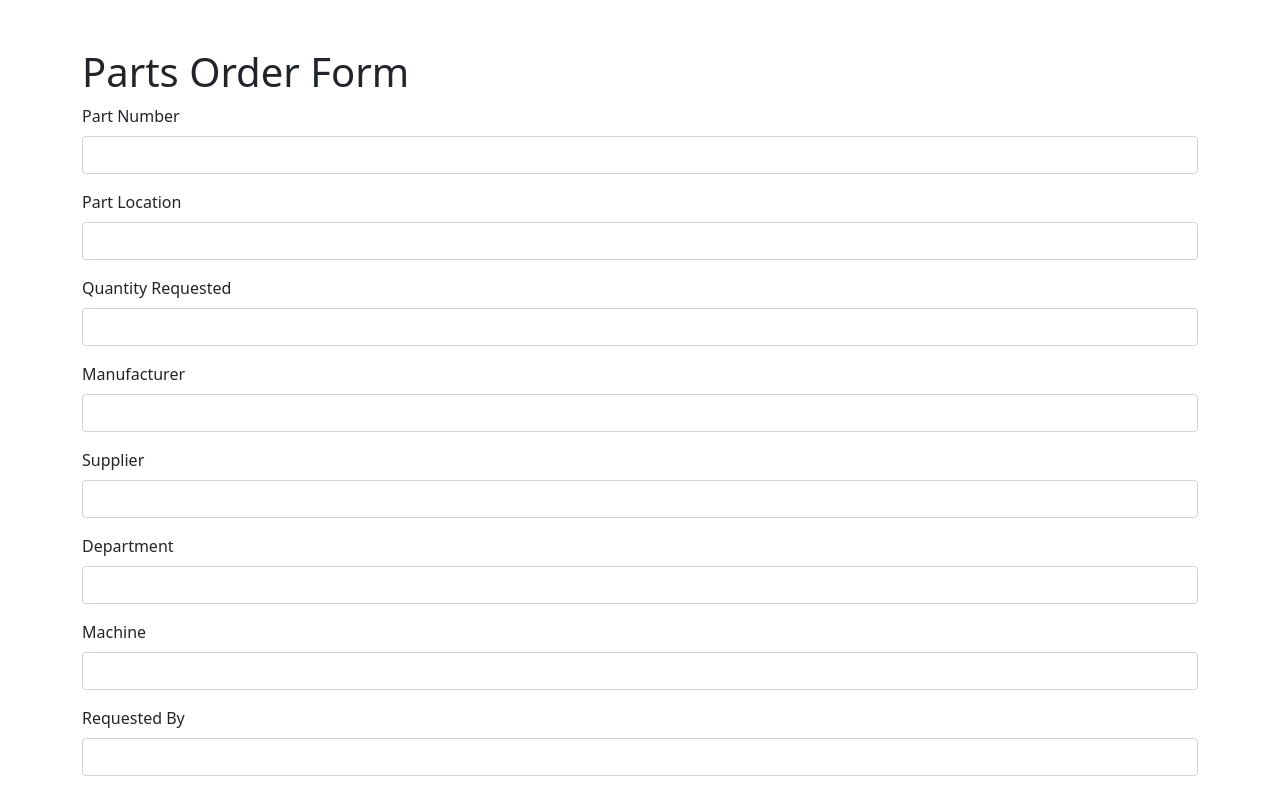
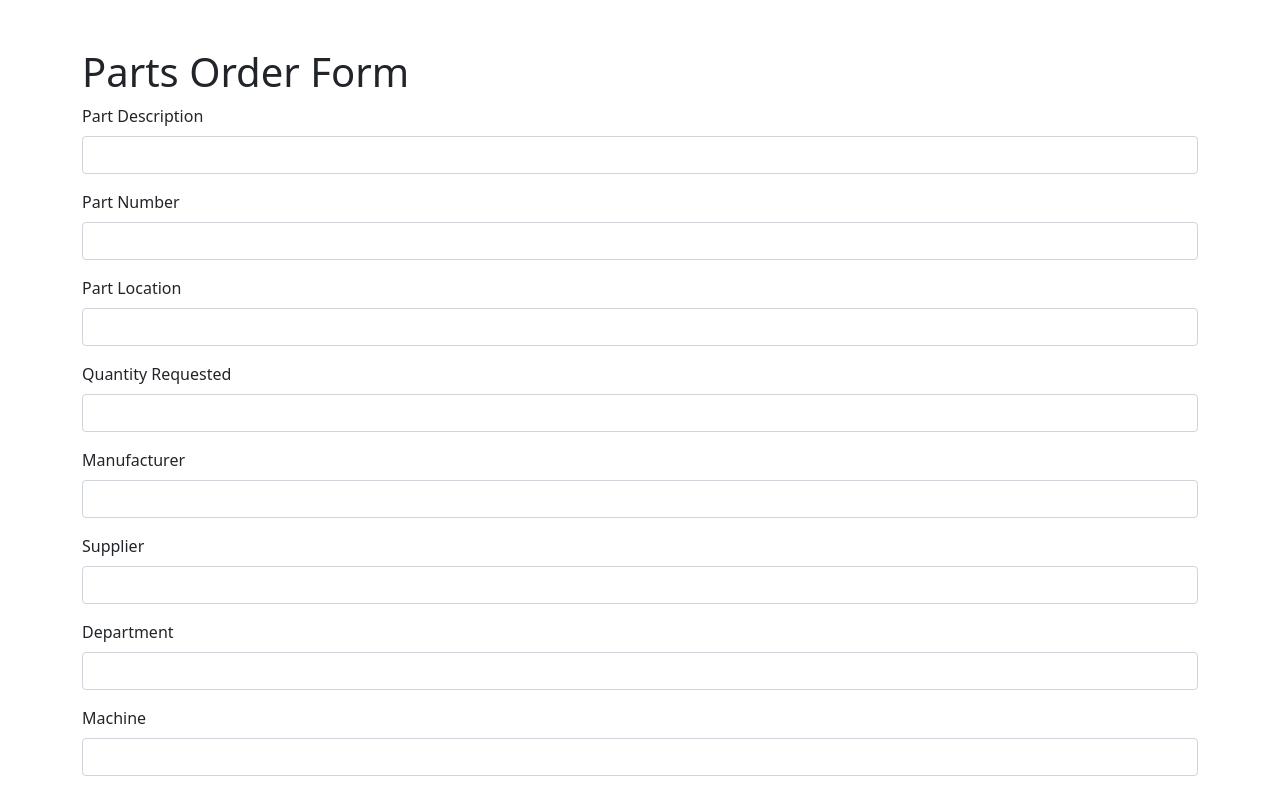
Before and after one commit to masonmauser/requestparts, a plain HTML site: page index.html in a window 1280 px wide. Shown: the top 789 px of the page. Drawn offline with nearby package versions, Linux system fonts and the light colour scheme.

Commit message:
Update index.html

```diff
--- a/index.html
+++ b/index.html
@@ -25,7 +25,10 @@
 
 
 
-
+	<div class="col-md-12">
+            <label for="Part Description" class="form-label">Part Description</label>
+            <input type="text" class="form-control" name="Part Description" id="Part Description" required>
+	</div>
           <div class="col-md-12">
             <label for="Part Number" class="form-label">Part Number</label>
             <input type="text" class="form-control" name="Part Number" id="Part Number" required>
```
